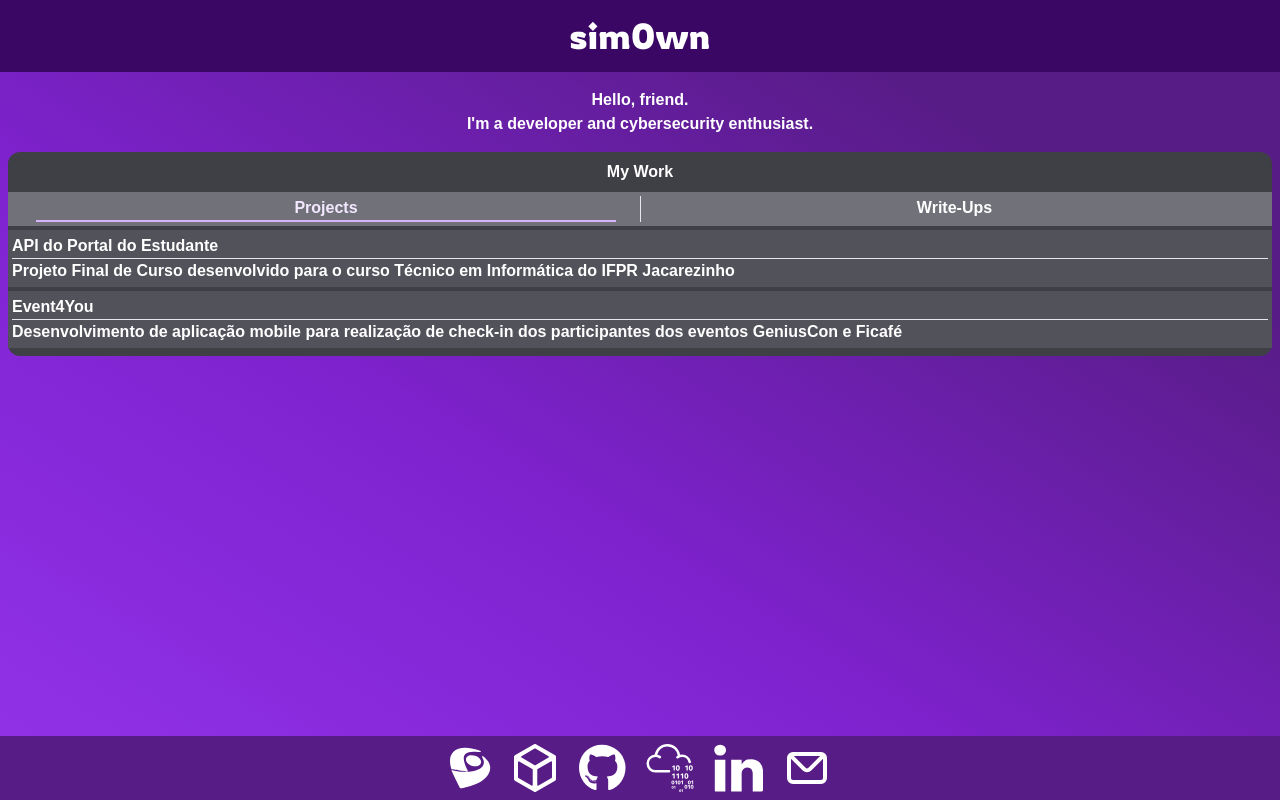
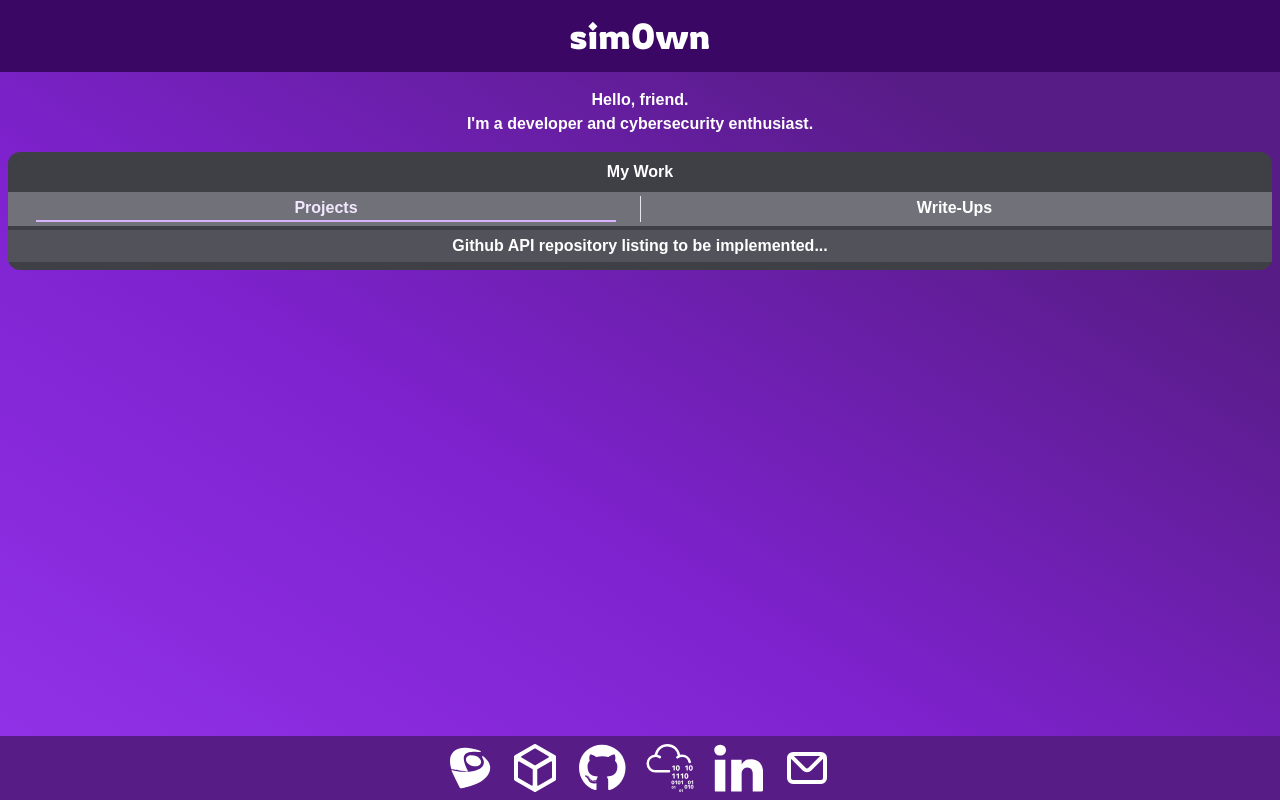
Before and after one commit to sim0wn/sim0wn.github.io, a Next.js app: page / in a window 1280 px wide. Built offline with nearby package versions, Linux system fonts and the light colour scheme; a web font is replaced by a local one.

Commit message:
projects section under maintenance

```diff
--- a/src/app/page.tsx
+++ b/src/app/page.tsx
@@ -16,15 +16,17 @@ export default function Page() {
           </menu>
         </nav>
         <section className="rounded-xl pt-1 pb-2 flex flex-col gap-1">
-          <div className="bg-zinc-600 p-1">
-            <article>
+          <div className="bg-zinc-600 p-1 text-center">
+            <p>Github API repository listing to be implemented...</p>
+            {/* <article>
               <h1 className="border-b">API do Portal do Estudante</h1>
               <p>
                 Projeto Final de Curso desenvolvido para o curso Técnico em
                 Informática do IFPR Jacarezinho
               </p>
-            </article>
+            </article> */}
           </div>
+          {/*
           <div className="bg-zinc-600 p-1">
             <article>
               <h1 className="border-b">Event4You</h1>
@@ -33,7 +35,7 @@ export default function Page() {
                 dos participantes dos eventos GeniusCon e Ficafé
               </p>
             </article>
-          </div>
+          </div> */}
         </section>
       </section>
     </main>
```
